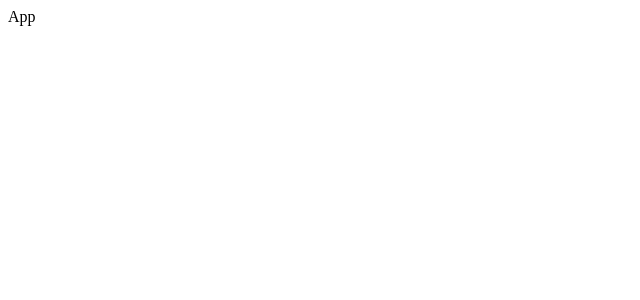
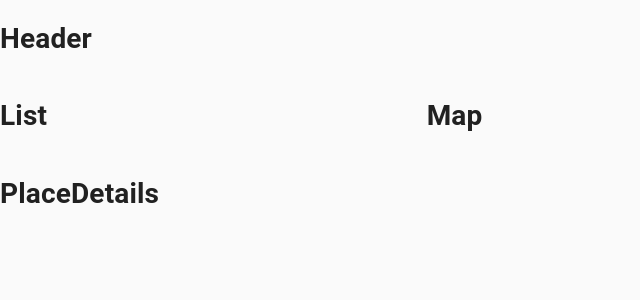
Before and after one commit to Vaishali2127/Travel_advisor, a React (Create React App) app: page / in a window 1280 px wide. Shown: the top 300 px of the page, without its empty margins (0-640 px from the left). Built offline with nearby package versions, Linux system fonts and the light colour scheme; the HTML template or start-up script is replaced by a standard one.

Commit message:
Add components

```diff
--- a/src/App.js
+++ b/src/App.js
@@ -1,7 +1,27 @@
 import React from "react";
+import { CssBaseline, Grid } from "@material-ui/core";
+
+import Header from "./components/Header/Header";
+import List from "./components/List/List";
+import Map from "./components/Map/Map";
+import PlaceDetails from "./components/PlaceDetails/PlaceDetails";
 
 const App = () => {
-  return <div>App</div>;
+  return (
+    <>
+      <CssBaseline />
+      <Header />
+      <Grid container spacing={3} style={{ width: "100%" }}>
+        <Grid item xs={12} md={4}>
+          <List />
+        </Grid>
+        <Grid item xs={12} md={4}>
+          <Map />
+        </Grid>
+      </Grid>
+      <PlaceDetails />
+    </>
+  );
 };
 
 export default App;
--- a/src/components/Header/Header.jsx
+++ b/src/components/Header/Header.jsx
@@ -0,0 +1,11 @@
+import React from "react";
+
+const Header = () => {
+  return (
+    <div>
+      <h1>Header</h1>
+    </div>
+  );
+};
+
+export default Header;
--- a/src/components/List/List.jsx
+++ b/src/components/List/List.jsx
@@ -0,0 +1,11 @@
+import React from "react";
+
+const List = () => {
+  return (
+    <div>
+      <h1>List</h1>
+    </div>
+  );
+};
+
+export default List;
--- a/src/components/Map/Map.jsx
+++ b/src/components/Map/Map.jsx
@@ -0,0 +1,11 @@
+import React from "react";
+
+const Map = () => {
+  return (
+    <div>
+      <h1>Map</h1>
+    </div>
+  );
+};
+
+export default Map;
--- a/src/components/PlaceDetails/PlaceDetails.jsx
+++ b/src/components/PlaceDetails/PlaceDetails.jsx
@@ -0,0 +1,11 @@
+import React from "react";
+
+const PlaceDetails = () => {
+  return (
+    <div>
+      <h1>PlaceDetails</h1>
+    </div>
+  );
+};
+
+export default PlaceDetails;
```
